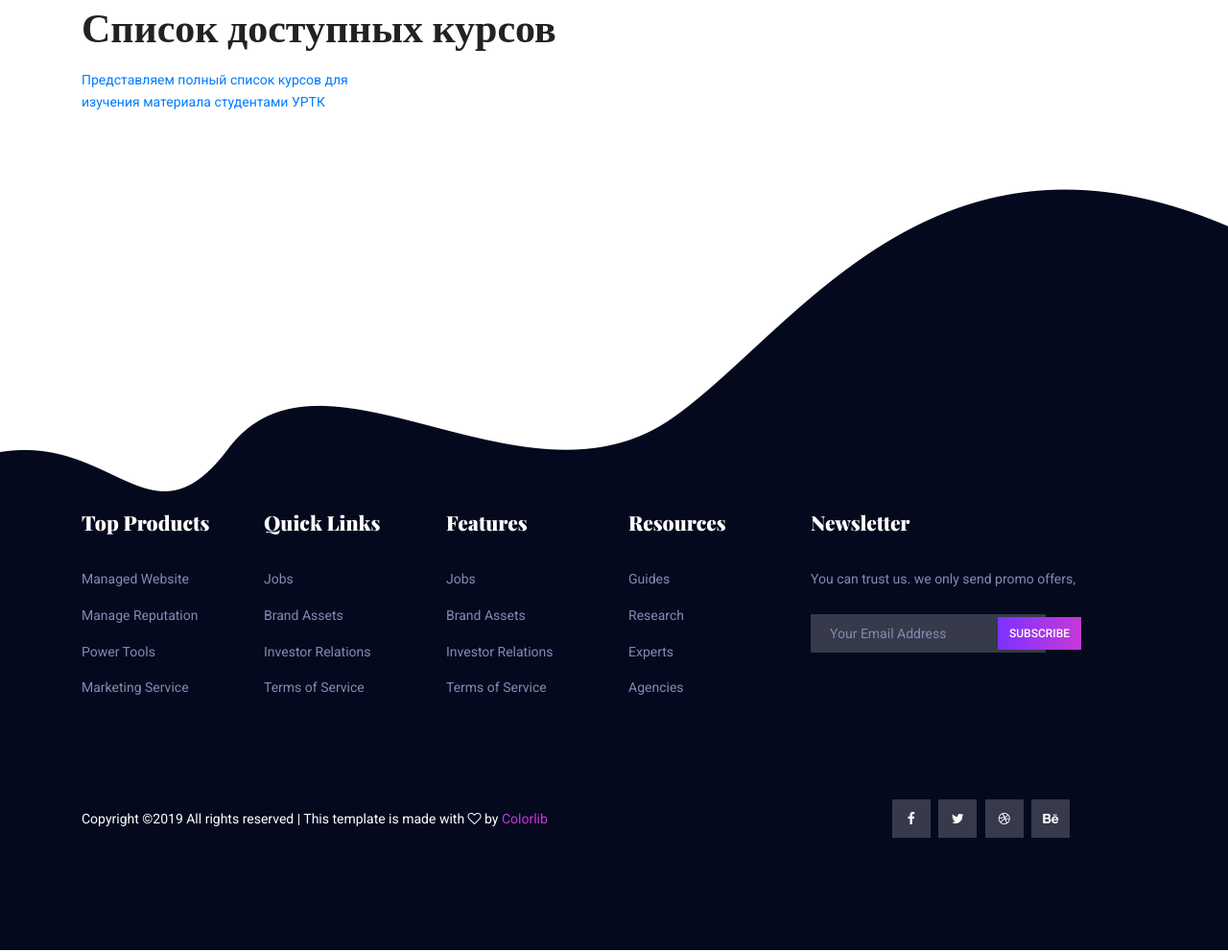
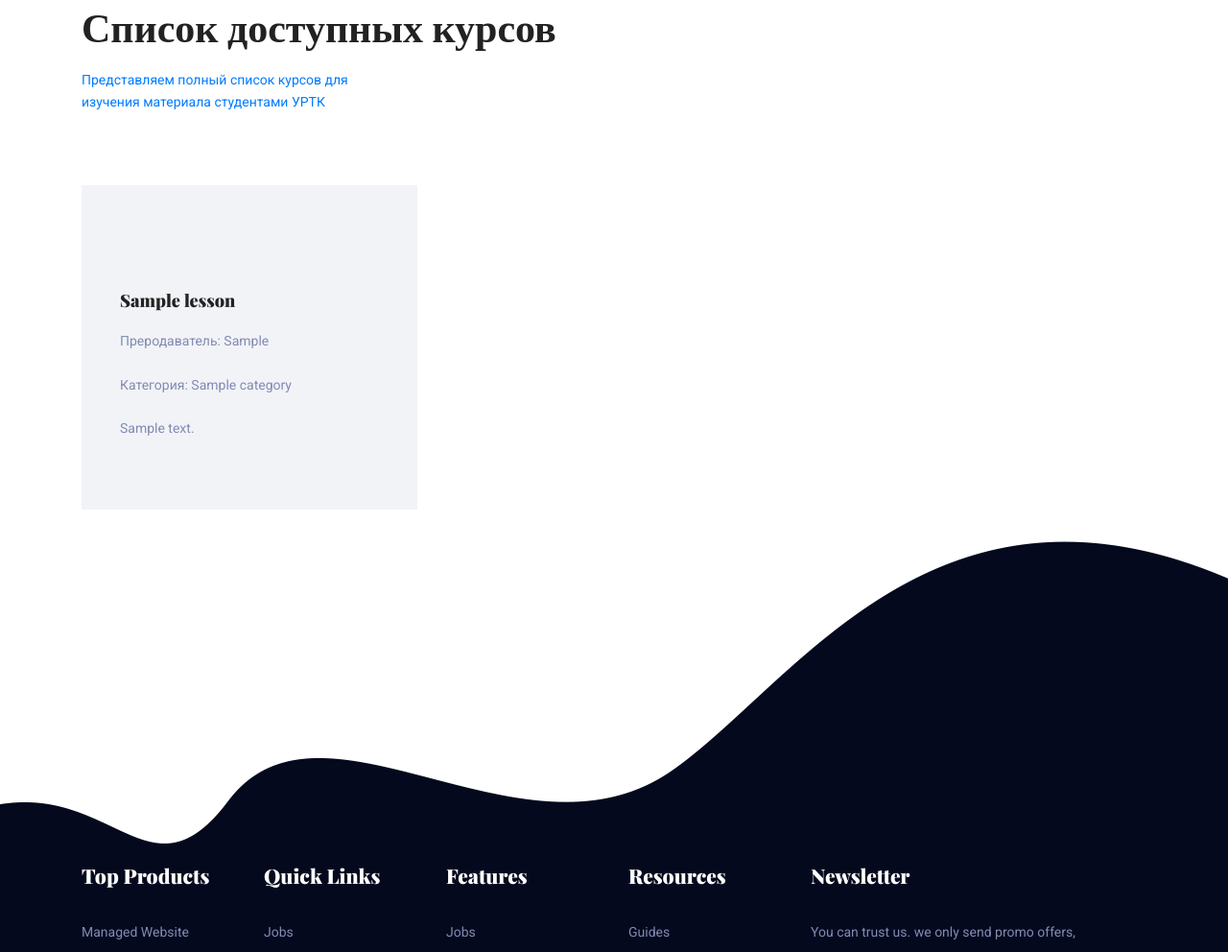
Before and after one commit to alabama77/djangosite, a Django app: page /courses/sample/ in a window 1280 px wide. Shown: the part 98-1090 px from the top of the page at 96% size. Run offline with Django 3.2, Linux system fonts and the light colour scheme; tables that the repository leaves empty hold one stand-in row (values such as "Sample post"); some libraries are stand-ins or nearby versions.

Commit message:
format text

```diff
--- a/newsite/models.py
+++ b/newsite/models.py
@@ -6,30 +6,58 @@
 from django.contrib.auth.forms import UserCreationForm
 from ckeditor.fields import RichTextField
 from django.urls import reverse
+from django_bleach.models import BleachField
 
 
 class Category(models.Model):
+	name = models.CharField(max_length=100)
+	description_category = models.TextField(verbose_name='Краткое описание категории')
+	slug = models.SlugField(max_length=50)
 
-	name = models.CharField(max_length=100)
-	description_category = models.TextField()
-	slug = models.SlugField(blank=True)
+	class Meta:
+		verbose_name = 'Катгория'
+		verbose_name_plural = 'Категории'
+
+	def get_absolute_url(self):
+		return reverse('coursedetails', kwargs={'category_slug' : self.slug})
 
 	def __unicode__(self):
 		return self.name
 
-	def get_absolute_url(self):
-		return reverse('coursedetails', kwargs={'lesson_slug' : self.slug})
+	def __str__(self):
+		return self.name
 
 class Lesson(models.Model):
-
 	category = models.ForeignKey(
 		'Category',
 		on_delete = models.CASCADE,)
 
-	teacher = models.CharField(max_length=150)
-	title = models.CharField(max_length=250)
-	description = models.TextField()
-	slug = models.SlugField(max_length=50)
+	teacher = models.CharField(max_length=150, verbose_name='Преподователь')
+	title = models.CharField(max_length=250, verbose_name="Заголовк")
+	description = RichTextField(verbose_name='Краткое описание урока')
+	slug = models.SlugField(max_length=50, verbose_name='Ссылка на урок')
+
+	class Meta:
+		verbose_name = 'Урок'
+		verbose_name_plural = 'Уроки'
+
 
 	def __unicode__(self):
-		return self.teacher
+		return self.title
+
+	def __str__(self):
+		return self.title
+
+class Lesson_detail(models.Model):
+
+	full_lesson_text = models.TextField()
+
+	class Meta:
+		verbose_name = 'Урок'
+		verbose_name_plural = 'Уроки'
+
+	def __unicode__(self):
+		return self.full_lesson_text
+
+	def __str__(self):
+		return self.full_lesson_text
--- a/newsite/templates/newsite/coursedetails.html
+++ b/newsite/templates/newsite/coursedetails.html
@@ -107,15 +107,17 @@
               </p>
             </div>
           </div>
-          {% for category in categories %}
+          {% for lesson in lessons %}
           <div class="col-lg-4 col-md-6">
             <div class="other-feature-item">
               <i class="ti-key"></i>
-              <a href="#"><h4>{{ category.name }}</h4></a>
+              <a href="#"><h4>{{ lesson.title }}</h4></a>
               <div>
-                <p>
-                  {{ category.description_category }}
-                </p>
+                <div>
+                     Преродаватель: {{ lesson.teacher }}<br><br>
+                     Категория: {{ lesson.category }}<br><br>
+                     {{ lesson.description | safe }}<br><br>
+                </div>
               </div>
             </div>
           </div>
--- a/newsite/urls.py
+++ b/newsite/urls.py
@@ -8,7 +8,9 @@
 urlpatterns = [
     path('', views.index, name='index'),
     path('courses/', views.courses, name='courses'),
-    path(r'courses/<str:lesson_slug>/', views.course_details, name='coursedetails'),
+    path(r'courses/<str:category_slug>/', views.categories_view, name='coursedetails'),
+    path(r'courses/<str:category_slug>/<str:lesson_slug>/', views.lessons_view, name='lessons'),
+
     path('ckeditor/', include('ckeditor_uploader.urls')),
 
     ] + static(settings.MEDIA_URL, document_root=settings.MEDIA_ROOT)
--- a/newsite/views.py
+++ b/newsite/views.py
@@ -8,19 +8,25 @@
 def courses(request):
 
 	categories = Category.objects.all()
+	context = { "categories" : categories,
 
-	context = { "categories" : categories,
 				}
 
 	return render(request, 'newsite/courses.html', context)
 
+def categories_view(request, category_slug):
 
-def course_details(request, lesson_slug):
-
-	lessons = Category.objects.get(slug=lesson_slug)
-
+	category = Category.objects.get(slug=category_slug)
+	lessons = Lesson.objects.all()
 	context = {
 		"lessons" : lessons,
+		"category" : category,
 	}
+	return render(request, 'newsite/coursedetails.html', context)
+
+def lessons_view(request):
+
+	lessons = Lesson.objects.all()
+	context = { "lessons" : lessons }
 
 	return render(request, 'newsite/coursedetails.html', context)
```
Also changed, not shown: newsite/migrations/0006_auto_20190529_0915.py (added), newsite/migrations/0007_auto_20190529_0919.py (added), newsite/migrations/0008_auto_20190529_1034.py (added), newsite/migrations/0009_auto_20190529_1035.py (added), newsite/migrations/0010_auto_20190529_1100.py (added), newsite/migrations/0011_auto_20190529_1106.py (added).
